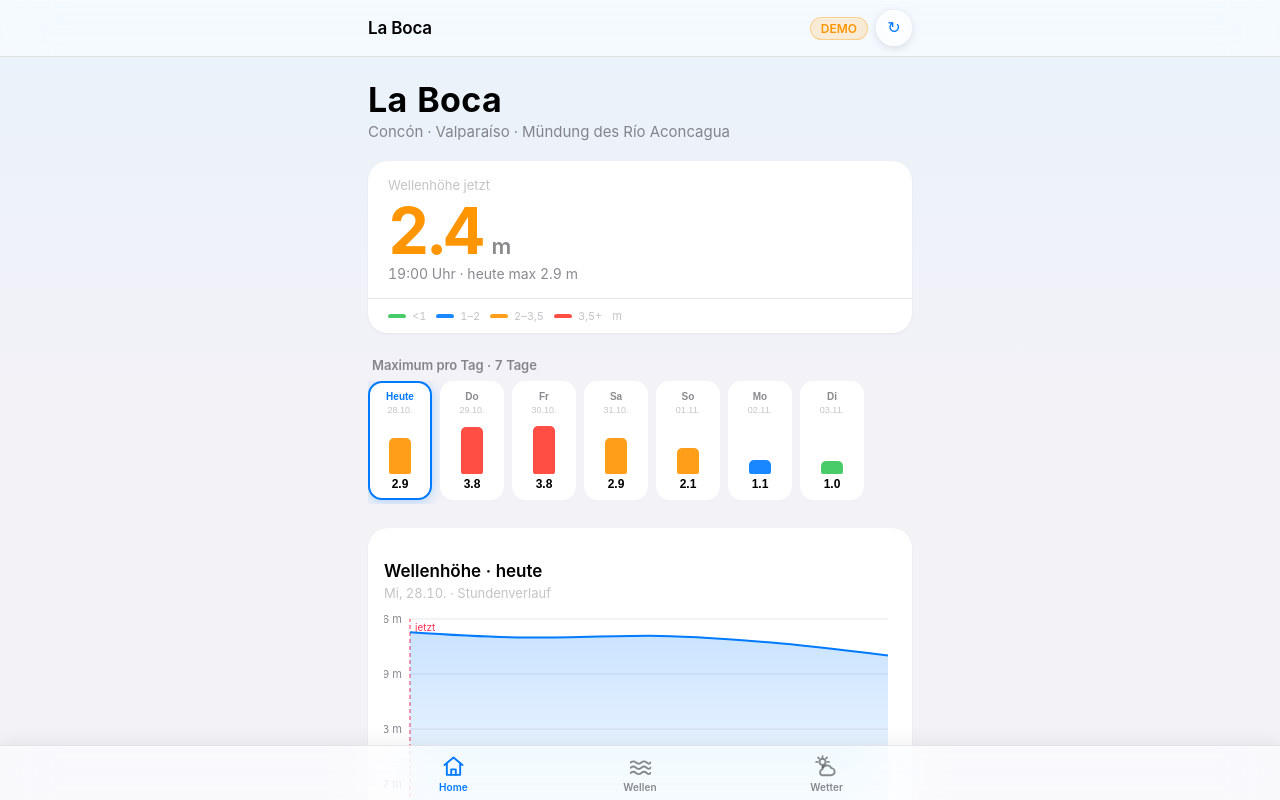
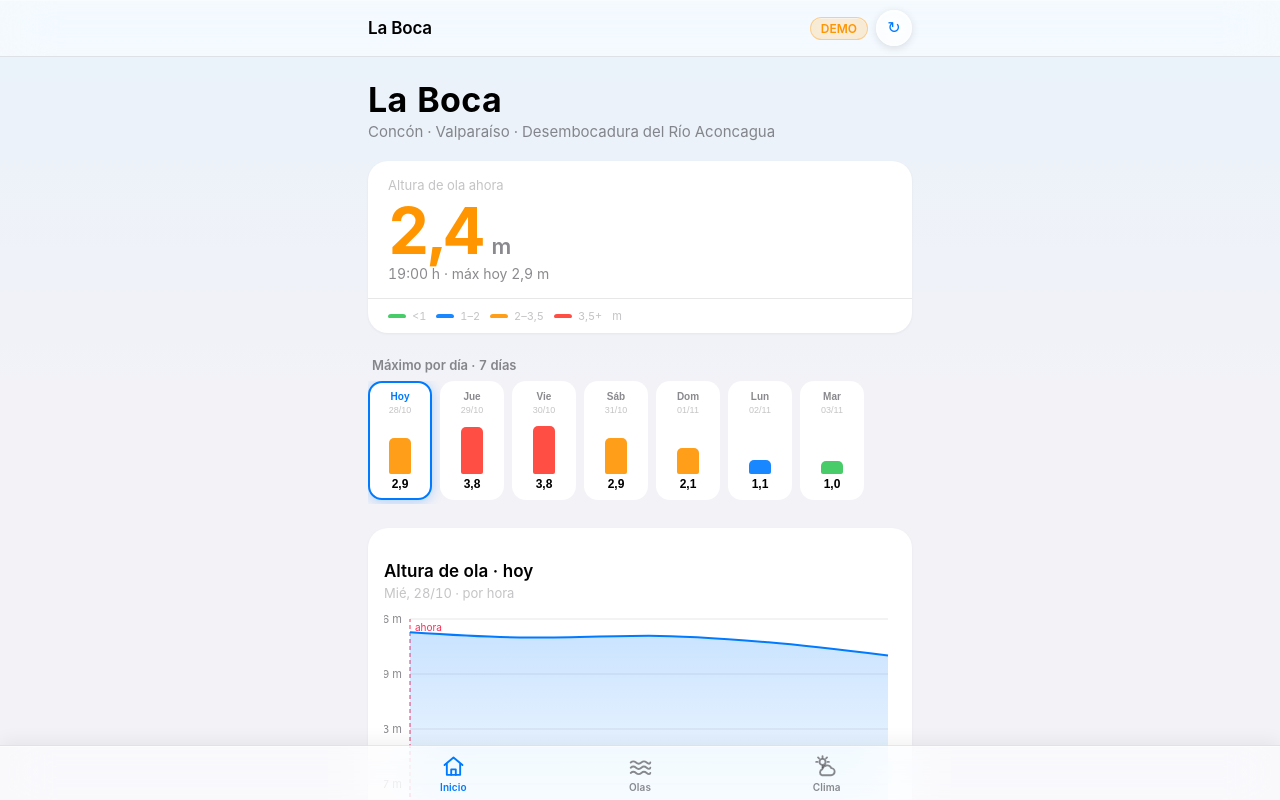
Before and after one commit to 2n29py45t9-hue/swell-scope, a React (Vite) app: page / in a window 1280 px wide. Both pictures are taken after a click on the button "Actualizar datos". Shown: the top 800 px of the page. Built offline with nearby package versions, Linux system fonts and the light colour scheme; no server answers.

Commit message:
i18n: App-Oberfläche komplett auf Spanisch (UI, Datums-/Zahlenformat, Wettercodes, README)
Co-authored-by: arena-agent <297053741+arena-agent@users.noreply.github.com>

```diff
--- a/src/App.tsx
+++ b/src/App.tsx
@@ -11,22 +11,22 @@ import {
 } from "recharts";
 
 /* ============================================================
-   Swell Scope – Schritt 1: Wellenhöhe für La Boca (Concón)
-   + Tages-Detailseite: Stunden-Diagramm & Wetterdetails
+   Swell Scope – Paso 1: altura de ola en La Boca (Concón)
+   + Página de detalle del día: gráfico por hora y detalles del clima
    UI nach Apple Human Interface Guidelines:
    - iOS 26 „Liquid Glass“ für Navigation & Controls als
      funktionale Schicht über dem Content – sparsam eingesetzt
    - Standard-Materialien im Content-Layer (kein Glas auf Glas)
    - Scroll-Edge-Effekt, spekulare Kanten, konzentrische Radien
    - Accessibility: „Transparenz reduzieren“ & „Bewegung reduzieren“
-   Daten: Open-Meteo Marine API + Forecast API (gratis, ohne Key)
-   Fallback: synthetische Demo-Daten, falls offline
+   Datos: Open-Meteo Marine API + Forecast API (gratis, sin key)
+   Fallback: datos de demostración sintéticos si no hay conexión
    ============================================================ */
 
 // Der eine Spot: La Boca – Mündung des Río Aconcagua, Südseite, Concón (Valparaíso)
 const SPOT = { name: "La Boca", region: "Concón · Valparaíso", lat: -32.92, lon: -71.53 };
 
-const WD = ["So", "Mo", "Di", "Mi", "Do", "Fr", "Sa"];
+const WD = ["Dom", "Lun", "Mar", "Mié", "Jue", "Vie", "Sáb"];
 
 function clamp(v: number, a: number, b: number) {
   return Math.max(a, Math.min(b, v));
@@ -45,29 +45,37 @@ function weekdayOf(dateStr: string) {
 }
 function fmtDayLabel(dateStr: string) {
   const d = new Date(dateStr + "T12:00:00");
-  return `${WD[d.getDay()]}, ${pad2(d.getDate())}.${pad2(d.getMonth() + 1)}.`;
+  return `${WD[d.getDay()]}, ${pad2(d.getDate())}/${pad2(d.getMonth() + 1)}`;
+}
+// Kurzdatum spanisch: 28/10
+function fmtShortDate(dateStr: string) {
+  return `${dateStr.slice(8, 10)}/${dateStr.slice(5, 7)}`;
+}
+// Dezimaltrennzeichen Komma (es-CL / es-ES)
+function num1(v: number | null) {
+  return v == null ? "–" : v.toFixed(1).replace(".", ",");
 }
 // Himmelsrichtung (Wind kommt aus dieser Richtung)
 function dirText(deg: number | null) {
   if (deg == null) return "–";
-  const dirs = ["N", "NO", "O", "SO", "S", "SW", "W", "NW"];
+  const dirs = ["N", "NE", "E", "SE", "S", "SO", "O", "NO"];
   return dirs[Math.round((deg % 360) / 45) % 8];
 }
 // WMO-Wettercode → Beschreibung + Symbol
 function wmoInfo(code: number | null): { label: string; emoji: string } {
-  if (code == null) return { label: "Keine Angabe", emoji: "🌡️" };
-  if (code === 0) return { label: "Klar", emoji: "☀️" };
-  if (code === 1) return { label: "Überwiegend klar", emoji: "🌤️" };
-  if (code === 2) return { label: "Teilweise wolkig", emoji: "⛅️" };
-  if (code === 3) return { label: "Bedeckt", emoji: "☁️" };
-  if (code === 45 || code === 48) return { label: "Nebel", emoji: "🌫️" };
-  if (code >= 51 && code <= 57) return { label: "Nieselregen", emoji: "🌦️" };
-  if (code >= 61 && code <= 67) return { label: "Regen", emoji: "🌧️" };
-  if (code >= 71 && code <= 77) return { label: "Schnee", emoji: "🌨️" };
-  if (code >= 80 && code <= 82) return { label: "Regenschauer", emoji: "🌦️" };
-  if (code >= 85 && code <= 86) return { label: "Schneeschauer", emoji: "🌨️" };
-  if (code >= 95) return { label: "Gewitter", emoji: "⛈️" };
-  return { label: "Keine Angabe", emoji: "🌡️" };
+  if (code == null) return { label: "Sin datos", emoji: "🌡️" };
+  if (code === 0) return { label: "Despejado", emoji: "☀️" };
+  if (code === 1) return { label: "Mayormente despejado", emoji: "🌤️" };
+  if (code === 2) return { label: "Parcialmente nublado", emoji: "⛅️" };
+  if (code === 3) return { label: "Nublado", emoji: "☁️" };
+  if (code === 45 || code === 48) return { label: "Niebla", emoji: "🌫️" };
+  if (code >= 51 && code <= 57) return { label: "Llovizna", emoji: "🌦️" };
+  if (code >= 61 && code <= 67) return { label: "Lluvia", emoji: "🌧️" };
+  if (code >= 71 && code <= 77) return { label: "Nieve", emoji: "🌨️" };
+  if (code >= 80 && code <= 82) return { label: "Chubascos", emoji: "🌦️" };
+  if (code >= 85 && code <= 86) return { label: "Chubascos de nieve", emoji: "🌨️" };
+  if (code >= 95) return { label: "Tormenta", emoji: "⛈️" };
+  return { label: "Sin datos", emoji: "🌡️" };
 }
 
 interface HourRow {
@@ -378,7 +386,7 @@ const CSS = `
 .tab-item[data-active="true"] { color: var(--sysBlue); }
 .tab-item:active { transform: scale(0.92); }
 .tab-item:focus-visible { outline: 2px solid var(--sysBlue); outline-offset: -2px; border-radius: 10px; }
-/* Wetter-Tageskarte: etwas breiter wegen Symbol + Max/Min */
+/* Wetter-Tageskarte: etwas breiter wegen Symbol + Max/Min (spanisch: clima) */
 .wcard { width: 72px; gap: 1px; }
 .wcard-emoji { font-size: 19px; line-height: 24px; }
 
@@ -418,10 +426,10 @@ function ChartTooltip({ active, payload }: any) {
       }}
     >
       <div style={{ color: "var(--label2)", fontWeight: 600, marginBottom: 2 }}>
-        {dt ? `${WD[dt.getDay()]}, ${pad2(dt.getDate())}.${pad2(dt.getMonth() + 1)}. · ${iso.slice(11, 16)} Uhr` : ""}
+        {dt ? `${WD[dt.getDay()]}, ${pad2(dt.getDate())}/${pad2(dt.getMonth() + 1)} · ${iso.slice(11, 16)} h` : ""}
       </div>
       <div style={{ color: "var(--label)", fontWeight: 700 }}>
-        {h == null ? "–" : h.toFixed(1)} m
+        {num1(h)} m
       </div>
     </div>
   );
@@ -456,7 +464,7 @@ function WaveChart({
           justifyContent: "center",
         }}
       >
-        Keine Daten verfügbar
+        Sin datos disponibles
       </div>
     );
   }
@@ -482,7 +490,7 @@ function WaveChart({
           <YAxis
             tick={{ fill: "var(--label2)", fontSize: 11 }}
             domain={[0, "auto"]}
-            tickFormatter={(v: number) => v.toFixed(1)}
+            tickFormatter={(v: number) => v.toFixed(1).replace(".", ",")}
             unit=" m"
             width={40}
             axisLine={false}
@@ -494,13 +502,13 @@ function WaveChart({
               x={nowX}
               stroke="var(--sysPink)"
               strokeDasharray="4 3"
-              label={{ value: "jetzt", fill: "var(--sysPink)", fontSize: 10, position: "insideTopLeft" }}
+              label={{ value: "ahora", fill: "var(--sysPink)", fontSize: 10, position: "insideTopLeft" }}
             />
           )}
           <Area
             type="monotone"
             dataKey="h"
-            name="Wellenhöhe"
+            name="Altura de ola"
             stroke="var(--sysBlue)"
             strokeWidth={2}
             fill={`url(#${gradientId})`}
@@ -536,7 +544,7 @@ function WaveDayStrip({
             className="day-card"
             data-sel={isSel}
             aria-pressed={isSel}
-            aria-label={`${isToday ? "Heute" : weekdayOf(d.date)}, ${d.date.slice(8, 10)}.${d.date.slice(5, 7)}.`}
+            aria-label={`${isToday ? "Hoy" : weekdayOf(d.date)}, ${fmtShortDate(d.date)}`}
             onClick={() => onSelect(d.date)}
           >
             <span
@@ -546,10 +554,10 @@ function WaveDayStrip({
                 color: isSel || isToday ? "var(--sysBlue)" : "var(--label2)",
               }}
             >
-              {isToday ? "Heute" : weekdayOf(d.date)}
+              {isToday ? "Hoy" : weekdayOf(d.date)}
             </span>
             <span style={{ fontSize: 9, color: "var(--label3)" }}>
-              {d.date.slice(8, 10)}.{d.date.slice(5, 7)}.
+              {fmtShortDate(d.date)}
             </span>
             <span style={{ height: 56, display: "flex", alignItems: "flex-end" }}>
               <span
@@ -558,7 +566,7 @@ function WaveDayStrip({
               />
             </span>
             <span style={{ fontSize: 12, fontWeight: 600, color: "var(--label)" }}>
-              {d.max != null ? d.max.toFixed(1) : "–"}
+              {num1(d.max)}
             </span>
           </button>
         );
@@ -594,7 +602,7 @@ function WeatherDayStrip({
             className="day-card wcard"
             data-sel={isSel}
             aria-pressed={isSel}
-            aria-label={`${isToday ? "Heute" : weekdayOf(d.date)}, ${d.date.slice(8, 10)}.${d.date.slice(5, 7)}.`}
+            aria-label={`${isToday ? "Hoy" : weekdayOf(d.date)}, ${fmtShortDate(d.date)}`}
             onClick={() => onSelect(d.date)}
           >
             <span
@@ -604,10 +612,10 @@ function WeatherDayStrip({
                 color: isSel || isToday ? "var(--sysBlue)" : "var(--label2)",
               }}
             >
-              {isToday ? "Heute" : weekdayOf(d.date)}
+              {isToday ? "Hoy" : weekdayOf(d.date)}
             </span>
             <span style={{ fontSize: 9, color: "var(--label3)" }}>
-              {d.date.slice(8, 10)}.{d.date.slice(5, 7)}.
+              {fmtShortDate(d.date)}
             </span>
             <span className="wcard-emoji" aria-hidden="true">
               {cond.emoji}
@@ -619,7 +627,7 @@ function WeatherDayStrip({
               {w?.tMin != null ? `${Math.round(w.tMin)}°` : ""}
             </span>
             <span style={{ fontSize: 9, fontWeight: 600, color: "var(--sysBlue)", minHeight: 12 }}>
-              {w?.precip != null && w.precip >= 0.2 ? `${w.precip.toFixed(1)} mm` : ""}
+              {w?.precip != null && w.precip >= 0.2 ? `${num1(w.precip)} mm` : ""}
             </span>
           </button>
         );
@@ -633,7 +641,7 @@ function WeatherDetails({ w }: { w: DayWeather | undefined }) {
   if (!w) {
     return (
       <div className="detail-row">
-        <span className="detail-k">Wetterdaten zurzeit nicht verfügbar</span>
+        <span className="detail-k">Datos del clima no disponibles por ahora</span>
       </div>
     );
   }
@@ -656,12 +664,12 @@ function WeatherDetails({ w }: { w: DayWeather | undefined }) {
         "temp"
       )}
       {cell(
-        "Wind (max)",
+        "Viento (máx)",
         `${w.windMax != null ? `${Math.round(w.windMax)} km/h · ${dirText(w.windDir)}` : "–"}`,
         "wind"
       )}
-      {cell("Böen (max)", `${w.gustsMax != null ? `${Math.round(w.gustsMax)} km/h` : "–"}`, "gusts")}
-      {cell("Regen", `${w.precip != null ? `${w.precip.toFixed(1)} mm` : "–"}`, "rain")}
+      {cell("Rachas (máx)", `${w.gustsMax != null ? `${Math.round(w.gustsMax)} km/h` : "–"}`, "gusts")}
+      {cell("Lluvia", `${w.precip != null ? `${num1(w.precip)} mm` : "–"}`, "rain")}
       {cell(
         "Sonne",
         `${(w.sunrise ?? "").slice(11, 16) || "–"} – ${(w.sunset ?? "").slice(11, 16) || "–"}`,
@@ -674,9 +682,9 @@ function WeatherDetails({ w }: { w: DayWeather | undefined }) {
 // Tab-Bar unten (Liquid Glass, Safe-Area) – Home · Wellen · Wetter
 function TabBar({ tab, onChange }: { tab: Tab; onChange: (t: Tab) => void }) {
   const items: { id: Tab; label: string }[] = [
-    { id: "home", label: "Home" },
-    { id: "waves", label: "Wellen" },
-    { id: "weather", label: "Wetter" },
+    { id: "home", label: "Inicio" },
+    { id: "waves", label: "Olas" },
+    { id: "weather", label: "Clima" },
   ];
   const icon = (id: Tab, active: boolean) => {
     const stroke = active ? "var(--sysBlue)" : "var(--label2)";
@@ -718,7 +726,7 @@ function TabBar({ tab, onChange }: { tab: Tab; onChange: (t: Tab) => void }) {
     );
   };
   return (
-    <nav className="tab-bar" aria-label="Hauptnavigation">
+    <nav className="tab-bar" aria-label="Navegación principal">
       <div className="tab-bar-inner">
         {items.map((it) => {
           const active = tab === it.id;
@@ -763,14 +771,14 @@ function DayDetail({
     <>
       {/* Großer Titel des Tages */}
       <h1 className="ios-large-title">{fmtDayLabel(day.date)}</h1>
-      <p className="ios-subtitle">{spot.region} · Tagesdetails</p>
+      <p className="ios-subtitle">{spot.region} · Detalles del día</p>
 
       {/* Stunden-Diagramm der Wellenhöhe */}
       <section className="ios-card mt-5">
         <div className="px-5 pt-4 pb-1">
-          <div className="ios-caption">Wellenhöhe · Stundenverlauf</div>
+          <div className="ios-caption">Altura de ola · por hora</div>
           <div style={{ fontSize: 13, color: "var(--label2)", marginBottom: 8 }}>
-            Tagesmaximum {day.max != null ? `${day.max.toFixed(1)} m` : "–"}
+            Máximo del día {day.max != null ? `${num1(day.max)} m` : "–"}
           </div>
         </div>
         <div className="px-2 pb-3">
@@ -779,7 +787,7 @@ function DayDetail({
       </section>
 
       {/* Wetterdetails des Tages */}
-      <h3 className="ios-section-head mt-6 mb-2 px-1">Wetterdetails</h3>
+      <h3 className="ios-section-head mt-6 mb-2 px-1">Detalles del clima</h3>
       <section className="ios-card">
         <WeatherDetails w={weather} />
       </section>
@@ -902,7 +910,7 @@ export default function App() {
     window.scrollTo({ top: 0 });
   };
 
-  const navTitle = detailOpen ? "Details" : tab === "waves" ? "Wellen" : tab === "weather" ? "Wetter" : spot.name;
+  const navTitle = detailOpen ? "Detalles" : tab === "waves" ? "Olas" : tab === "weather" ? "Clima" : spot.name;
 
   return (
     <div className="sroot">
@@ -913,7 +921,7 @@ export default function App() {
         <div className="mx-auto flex max-w-xl items-center justify-between px-4 py-2.5">
           {detailOpen ? (
             <button className="ios-back" onClick={() => setDetailDate(null)}>
-              <span style={{ fontSize: 22, lineHeight: 1, marginRight: 2 }}>‹</span> Zurück
+              <span style={{ fontSize: 22, lineHeight: 1, marginRight: 2 }}>‹</span> Atrás
             </button>
           ) : (
             <span className="ios-nav-title">{navTitle}</span>
@@ -934,7 +942,7 @@ export default function App() {
               onClick={() => setReloadKey((k) => k + 1)}
               disabled={loading}
               className="ios-refresh"
-              title="Daten aktualisieren"
+              title="Actualizar datos"
             >
               ↻
             </button>
@@ -960,14 +968,14 @@ export default function App() {
             />
           </div>
         ) : tab === "waves" ? (
-          /* ---------------- Tab: Wellen ---------------- */
+          /* ---------------- Tab: Olas ---------------- */
           <div className="page-anim" key="waves">
-            <h1 className="ios-large-title">Wellen</h1>
-            <p className="ios-subtitle">{spot.region} · Stundenverlauf & 7-Tage-Übersicht</p>
+            <h1 className="ios-large-title">Olas</h1>
+            <p className="ios-subtitle">{spot.region} · Altura por hora y previsión de 7 días</p>
 
             {data && data.days.length > 0 && (
               <section className="mt-5">
-                <h3 className="ios-section-head mb-2 px-1">Maximum pro Tag · Tag wählen</h3>
+                <h3 className="ios-section-head mb-2 px-1">Máximo por día · elegir día</h3>
                 <WaveDayStrip
                   days={data.days}
                   todayDate={todayDate}
@@ -979,27 +987,27 @@ export default function App() {
 
             <section className="ios-card mt-4 p-4">
               <h3 style={{ fontSize: 17, fontWeight: 600, marginBottom: 10 }}>
-                Wellenhöhe · {isTodaySel(waveSel) ? "heute" : fmtDayLabel(waveSel)}
+                Altura de ola · {isTodaySel(waveSel) ? "hoy" : fmtDayLabel(waveSel)}
               </h3>
               <div className="ios-caption" style={{ marginTop: -6, marginBottom: 12 }}>
-                {fmtDayLabel(waveSel)} · Tagesmaximum {waveSelMax != null ? `${waveSelMax.toFixed(1)} m` : "–"}
+                {fmtDayLabel(waveSel)} · Máximo del día {waveSelMax != null ? `${num1(waveSelMax)} m` : "–"}
               </div>
               <WaveChart dayRows={waveRows} nowX={data?.nowX ?? null} hasNow={waveHasNow} height={280} gradientId="waveGradWaves" />
             </section>
 
             <p className="ios-caption mt-3 px-1">
-              Tippe oben auf einen Tag, um in der 7-Tage-Übersicht nach vorne zu springen.
+              Toca un día arriba para avanzar a los próximos días en la previsión de 7 días.
             </p>
           </div>
         ) : tab === "weather" ? (
-          /* ---------------- Tab: Wetter ---------------- */
+          /* ---------------- Tab: Clima ---------------- */
           <div className="page-anim" key="weather">
-            <h1 className="ios-large-title">Wetter</h1>
-            <p className="ios-subtitle">{spot.region} · Wetter & 7-Tage-Übersicht</p>
+            <h1 className="ios-large-title">Clima</h1>
+            <p className="ios-subtitle">{spot.region} · Clima y previsión de 7 días</p>
 
             {data && data.days.length > 0 && (
               <section className="mt-5">
-                <h3 className="ios-section-head mb-2 px-1">Wetter · Tag wählen</h3>
+                <h3 className="ios-section-head mb-2 px-1">Clima · elegir día</h3>
                 <WeatherDayStrip
                   days={data.days}
                   weather={weather}
@@ -1011,16 +1019,16 @@ export default function App() {
             )}
 
             <h3 className="ios-section-head mt-6 mb-2 px-1">
-              Wetterdetails · {isTodaySel(weatherSel) ? "heute" : fmtDayLabel(weatherSel)}
+              Detalles del clima · {isTodaySel(weatherSel) ? "hoy" : fmtDayLabel(weatherSel)}
             </h3>
             <section className="ios-card">
               <WeatherDetails w={weatherSelW} />
             </section>
 
-            <h3 className="ios-section-head mt-6 mb-2 px-1">Wellen am gewählten Tag</h3>
+            <h3 className="ios-section-head mt-6 mb-2 px-1">Olas del día elegido</h3>
             <section className="ios-card p-4">
               <div className="ios-caption" style={{ marginBottom: 8 }}>
-                {fmtDayLabel(weatherSel)} · Tagesmaximum {weatherSelMax != null ? `${weatherSelMax.toFixed(1)} m` : "–"}
+                {fmtDayLabel(weatherSel)} · Máximo del día {weatherSelMax != null ? `${num1(weatherSelMax)} m` : "–"}
               </div>
               <WaveChart
                 dayRows={rows.filter((r) => dateOnly(r.x) === weatherSel)}
@@ -1032,19 +1040,19 @@ export default function App() {
             </section>
 
             <p className="ios-caption mt-3 px-1">
-              Tippe oben auf einen Tag, um in der 7-Tage-Übersicht nach vorne zu springen.
+              Toca un día arriba para avanzar a los próximos días en la previsión de 7 días.
             </p>
           </div>
         ) : (
           /* ---------------- Tab: Home ---------------- */
           <div className="page-anim" key="home">
             <h1 className="ios-large-title">{spot.name}</h1>
-            <p className="ios-subtitle">{spot.region} · Mündung des Río Aconcagua</p>
+            <p className="ios-subtitle">{spot.region} · Desembocadura del Río Aconcagua</p>
 
             {/* Aktuelle Wellenhöhe */}
             <section className="ios-card mt-5">
               <div className="px-5 pt-4 pb-1">
-                <div className="ios-caption">Wellenhöhe jetzt</div>
+                <div className="ios-caption">Altura de ola ahora</div>
                 <div className="mt-1 flex items-baseline gap-2">
                   <span
                     style={{
@@ -1055,13 +1063,13 @@ export default function App() {
                       color: heightColor(nowRow?.h ?? null),
                     }}
                   >
-                    {nowRow?.h == null ? "–" : nowRow.h.toFixed(1)}
+                    {num1(nowRow?.h ?? null)}
                   </span>
                   <span style={{ fontSize: 22, color: "var(--label2)", fontWeight: 600 }}>m</span>
                 </div>
                 <div style={{ fontSize: 14, color: "var(--label2)", marginBottom: 12 }}>
-                  {nowRow ? `${nowRow.x.slice(11, 16)} Uhr` : "Keine Daten"}
-                  {todayMax != null && <> · heute max {todayMax.toFixed(1)} m</>}
+                  {nowRow ? `${nowRow.x.slice(11, 16)} h` : "Sin datos"}
+                  {todayMax != null && <> · máx hoy {num1(todayMax)} m</>}
                 </div>
               </div>
               <div className="ios-cell-sep flex items-center gap-1.5 px-5 py-2.5" style={{ fontSize: 11, color: "var(--label3)" }}>
@@ -1070,14 +1078,14 @@ export default function App() {
                 <span className="ml-1 bar" style={{ background: "var(--sysOrange)", width: 18, height: 4 }} /> 2–3,5
                 <span className="ml-1 bar" style={{ background: "var(--sysRed)", width: 18, height: 4 }} /> 3,5+
                 <span className="ml-1">m</span>
-                {loading && <span className="ml-auto">Aktualisiere…</span>}
+                {loading && <span className="ml-auto">Actualizando…</span>}
               </div>
             </section>
 
             {/* Tagesübersicht */}
             {data && data.days.length > 0 && (
               <section className="mt-6">
-                <h3 className="ios-section-head mb-2 px-1">Maximum pro Tag · 7 Tage</h3>
+                <h3 className="ios-section-head mb-2 px-1">Máximo por día · 7 días</h3>
                 <WaveDayStrip
                   days={data.days}
                   todayDate={todayDate}
@@ -1089,17 +1097,17 @@ export default function App() {
 
             {/* Trend-Chart – immer nur heute */}
             <section className="ios-card mt-6 p-4">
-              <h3 style={{ fontSize: 17, fontWeight: 600, marginBottom: 12 }}>Wellenhöhe · heute</h3>
+              <h3 style={{ fontSize: 17, fontWeight: 600, marginBottom: 12 }}>Altura de ola · hoy</h3>
               <div className="ios-caption" style={{ marginTop: -8, marginBottom: 12 }}>
-                {fmtDayLabel(todayDate)} · Stundenverlauf
+                {fmtDayLabel(todayDate)} · por hora
               </div>
               <WaveChart dayRows={homeRows} nowX={data?.nowX ?? null} hasNow={homeHasNow} height={256} gradientId="waveGrad" />
             </section>
 
             {/* Quellenangabe als Caption */}
             <p className="ios-caption mt-4 px-1" style={{ lineHeight: 1.5 }}>
-              Rohdaten aus den Wellen- und Wettermodellen von Open-Meteo (8-km-Grid, Aktualisierung alle 6 Stunden) – kein Score,
-              kein Algorithmus. {demo ? "Gerade laufen Demo-Daten, weil die Live-Quelle nicht erreichbar war." : ""}
+              Datos brutos de los modelos de olas y clima de Open-Meteo (grilla de 8 km, actualización cada 6 horas) – sin score,
+              sin algoritmo. {demo ? "Ahora se muestran datos de demostración porque la fuente en vivo no estaba disponible." : ""}
             </p>
           </div>
         )}
```
Also changed, not shown: index.html (+2 -2 lines), 1 other file (tests, documents, lock files or other folders).
